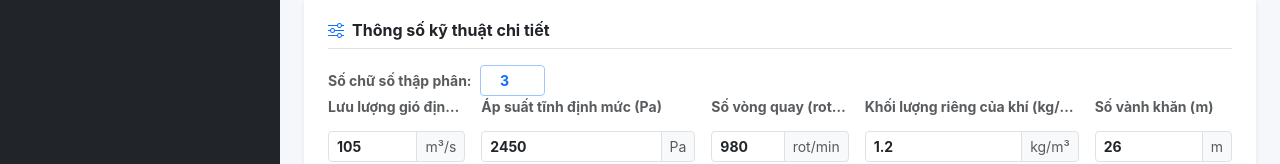
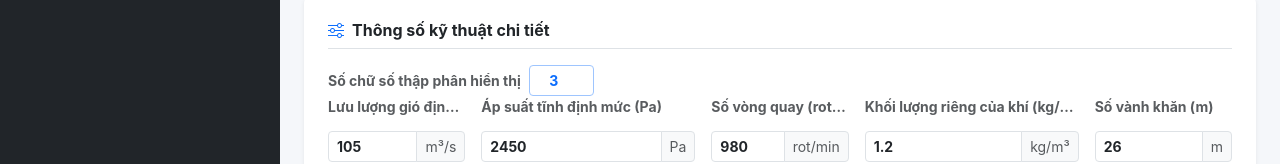
Before and after one commit to phamquanghien/BladeSpecsCalc, a React (Vite) app: page / in a window 1280 px wide. Shown: the part 523-687 px from the top of the page. Built offline with nearby package versions, Linux system fonts and the light colour scheme.

Commit message:
Update_Step1

```diff
--- a/public/locales/en/translation.json
+++ b/public/locales/en/translation.json
@@ -31,7 +31,8 @@
     "calcSigmaBtn": "Calculate Specific Speed (σ)",
     "sigmaResultTitle": "Specific Speed (σ):",
     "formulaLabel": "Formula:",
-    "dimensionlessUnit": "Dimensionless Unit"
+    "dimensionlessUnit": "Dimensionless Unit",
+    "numberOfDecimal": "Number of displayed decimal places"
   },
   "bladeType": {
     "type1": {
--- a/public/locales/vi/translation.json
+++ b/public/locales/vi/translation.json
@@ -31,7 +31,8 @@
     "calcSigmaBtn": "Tính hệ số đặc trưng (σ)",
     "sigmaResultTitle": "Hệ số đặc trưng (Specific Speed):",
     "formulaLabel": "Công thức tính:",
-    "dimensionlessUnit": "Đơn vị"
+    "dimensionlessUnit": "Đơn vị",
+    "numberOfDecimal": "Số chữ số thập phân hiển thị"
   },
   "bladeType": {
     "type1": {
--- a/src/components/steps/Step1Presets.tsx
+++ b/src/components/steps/Step1Presets.tsx
@@ -143,7 +143,7 @@ export const Step1Presets: React.FC = () => {
                         htmlFor="decimalInput"
                         className="form-label small fw-bold text-muted mb-0 text-nowrap"
                     >
-                        Số chữ số thập phân:
+                        {t('step1.numberOfDecimal')}
                     </label>
                     <input
                         id="decimalInput"
```
